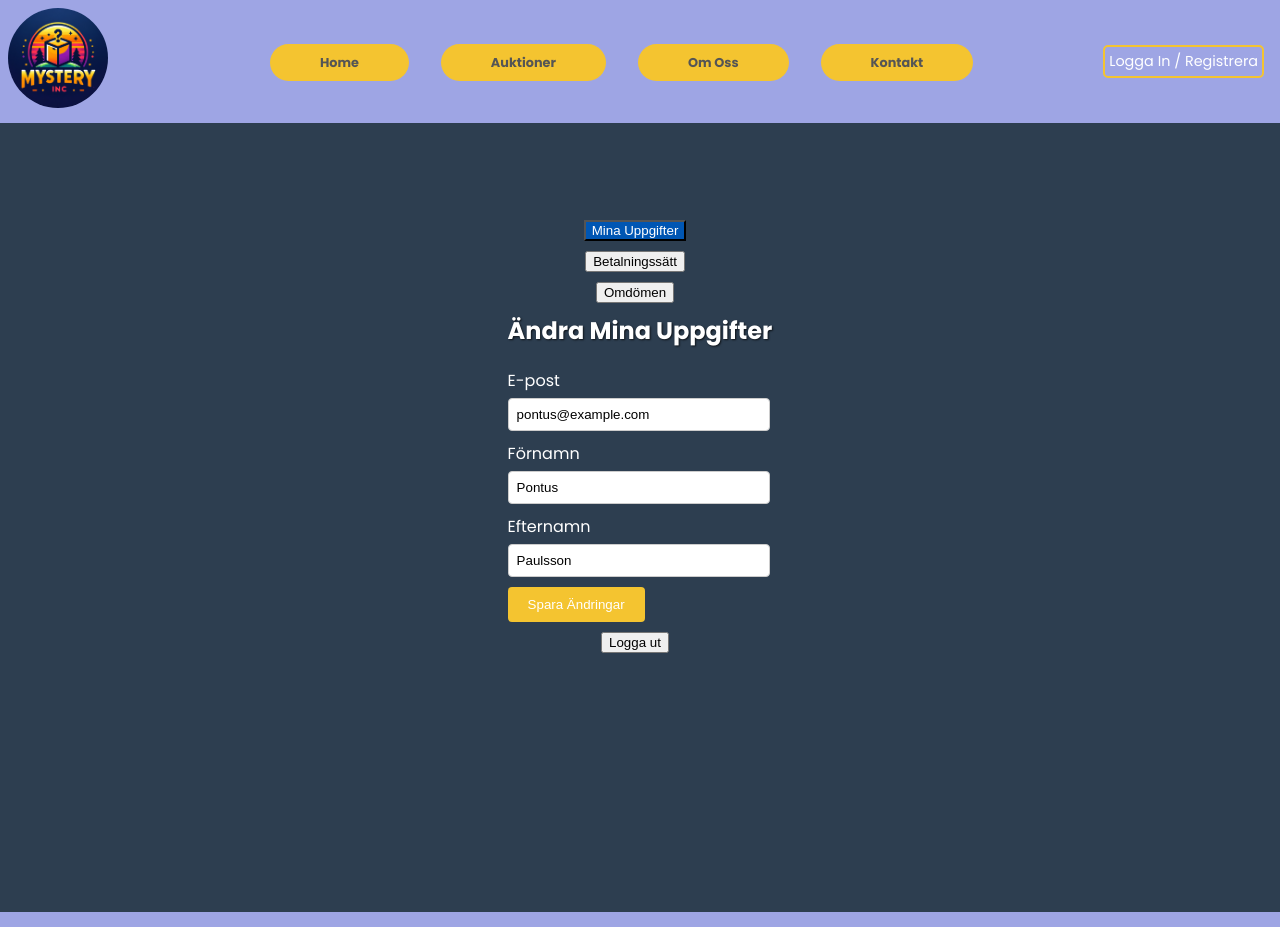
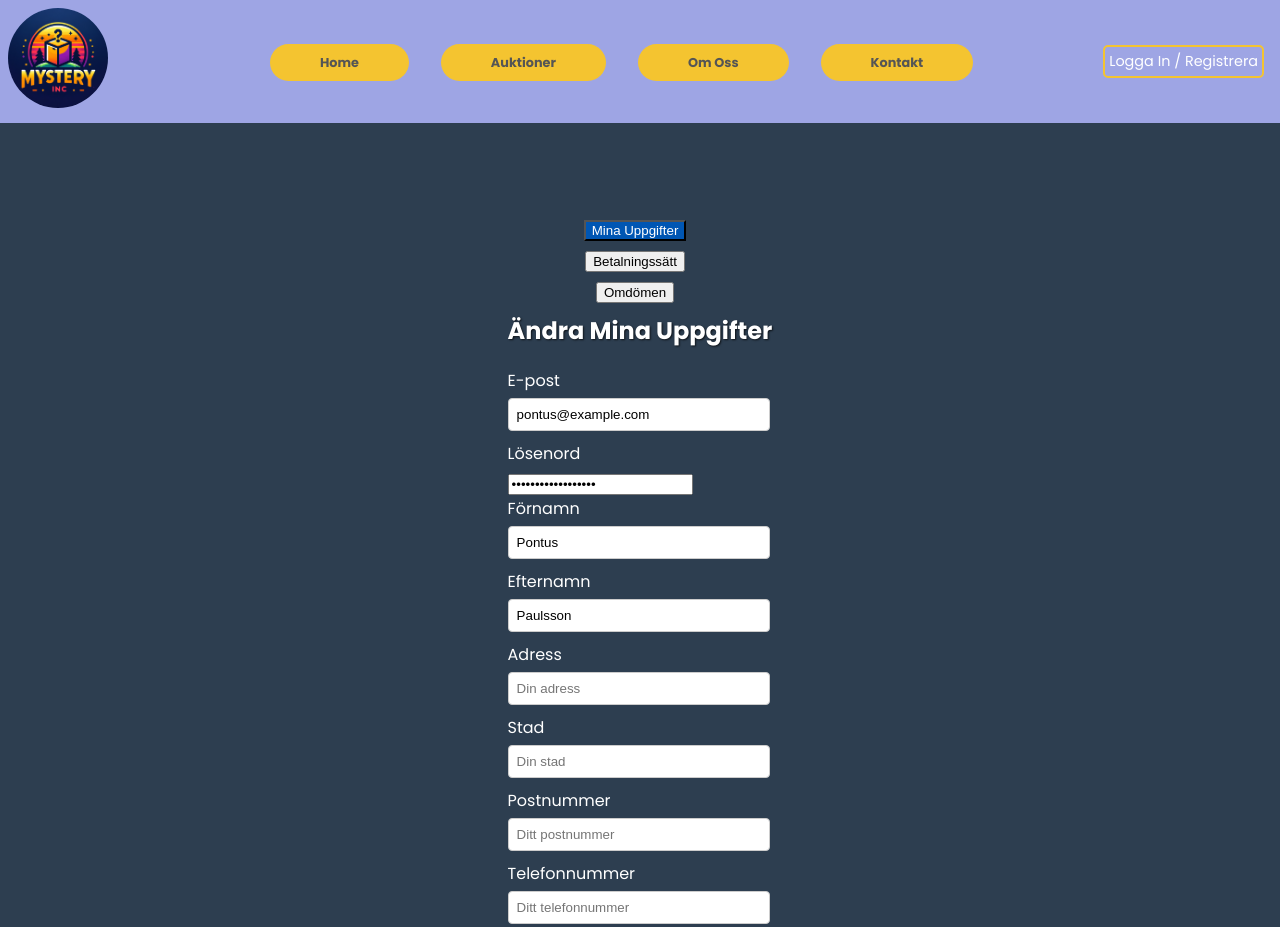
Before and after one commit to MarcusT96/MysteryIncAuctions, a React (Vite) app: page /profile in a window 1280 px wide. Shown: the top 927 px of the page. Built offline with nearby package versions, Linux system fonts and the light colour scheme.

Commit message:
worked on profile page

```diff
--- a/src/pages/ProfilePage.jsx
+++ b/src/pages/ProfilePage.jsx
@@ -8,6 +8,10 @@ function ProfilePage() {
     email: '',
     firstName: '',
     lastName: '',
+    address: '',
+    city: '',
+    zipCode: '',
+    phone: '',
   });
 
   const [activeSection, setActiveSection] = useState('profile');
@@ -59,6 +63,17 @@ function ProfilePage() {
               name="email"
               value={userInfo.email}
               onChange={handleInputChange}
+              placeholder="Din email"
+            />
+          </div>
+          <div className="profile-page-form-group">
+            <label>Lösenord</label>
+            <input
+              type="password"
+              name="password"
+              value={userInfo.email}
+              onChange={handleInputChange}
+              placeholder="Ditt lösenord"
             />
           </div>
           <div className="profile-page-form-group">
@@ -68,6 +83,7 @@ function ProfilePage() {
               name="firstName"
               value={userInfo.firstName}
               onChange={handleInputChange}
+              placeholder="Ditt förnamn"
             />
           </div>
           <div className="profile-page-form-group">
@@ -77,6 +93,47 @@ function ProfilePage() {
               name="lastName"
               value={userInfo.lastName}
               onChange={handleInputChange}
+              placeholder="Ditt efternamn"
+            />
+          </div>
+          <div className="profile-page-form-group">
+            <label>Adress</label>
+            <input
+              type="text"
+              name="address"
+              value={userInfo.address}
+              onChange={handleInputChange}
+              placeholder="Din adress"
+            />
+          </div>
+          <div className="profile-page-form-group">
+            <label>Stad</label>
+            <input
+              type="text"
+              name="city"
+              value={userInfo.city}
+              onChange={handleInputChange}
+              placeholder="Din stad"
+            />
+          </div>
+          <div className="profile-page-form-group">
+            <label>Postnummer</label>
+            <input
+              type="text"
+              name="zipCode"
+              value={userInfo.zipCode}
+              onChange={handleInputChange}
+              placeholder="Ditt postnummer"
+            />
+          </div>
+          <div className="profile-page-form-group">
+            <label>Telefonnummer</label>
+            <input
+              type="text"
+              name="phone"
+              value={userInfo.phone}
+              onChange={handleInputChange}
+              placeholder="Ditt telefonnummer"
             />
           </div>
           <button type="submit" className="profile-page-button">Spara Ändringar</button>
--- a/src/style/profilePage.css
+++ b/src/style/profilePage.css
@@ -21,6 +21,5 @@
 
 .profile-page-button.active {
   background-color: #0056b3;
-  /* Mörkare blå för aktiv knapp */
   color: white;
 }
```
